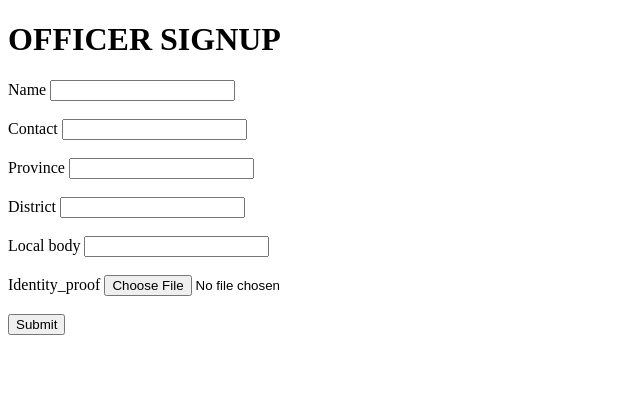
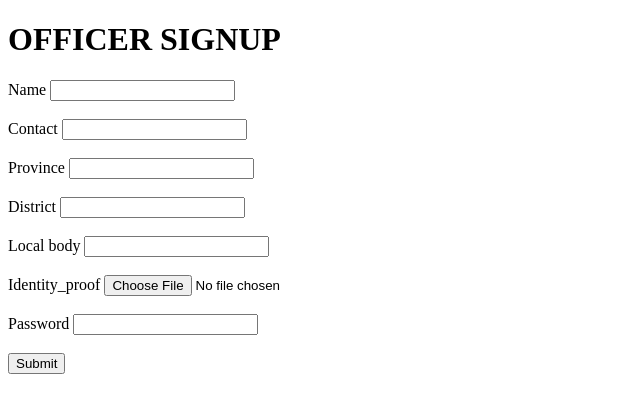
Before and after one commit to Ankit0200/Agri_concept, a Django app: page /accounts/officer_signup/ in a window 1280 px wide. Shown: the top 413 px of the page, without its empty margins (0-640 px from the left). Run offline with Django 5.2, Linux system fonts and the light colour scheme.

Commit message:
Implemented login functionality and hashing functionality of passwords

```diff
--- a/accounts/managers.py
+++ b/accounts/managers.py
@@ -7,8 +7,7 @@ class UserManager(BaseUserManager):
     def create_user(self, contact_no, password=None, **extra_fields):
         if not contact_no:
             raise ValueError('Contact number must be set')
-        user = self.model(Contact_no=contact_no, **extra_fields)
-        user.set_password(password)
+        user = self.model(Contact_no=contact_no, password=password, **extra_fields)
         user.save(using=self._db)
         return user
 
--- a/accounts/models.py
+++ b/accounts/models.py
@@ -1,5 +1,6 @@
 from django.contrib.auth.models import AbstractUser
 from django.db import models
+
 
 from .managers import UserManager
 
@@ -44,6 +45,7 @@ class official_requests(models.Model):
     Province = models.CharField(max_length=100)
     District = models.CharField(max_length=100)
     Local_government = models.CharField(max_length=100)
+    password=models.CharField(max_length=100,default='<PASSWORD>')
 
     identity_proof = models.ImageField(upload_to='pending_official_requests/')
     date = models.DateTimeField(auto_now_add=True)
--- a/accounts/urls.py
+++ b/accounts/urls.py
@@ -12,5 +12,6 @@ urlpatterns = [
     path('reject/<int:id>', views.reject_request,name='reject'),
     path('approved/', views.approved_officials, name='approved'),
     path('approved/suspend/<int:id>', views.suspend_officials,name='suspend'),
-    path('approved/remove/<int:id>', views.remove_officials, name='remove')
+    path('approved/remove/<int:id>', views.remove_officials, name='remove'),
+    path('login/', views.login_view, name='login')
 ]
--- a/accounts/views.py
+++ b/accounts/views.py
@@ -2,6 +2,8 @@ from django.shortcuts import render,redirect
 from .models import CustomUser, official_requests
 from django.shortcuts import HttpResponse
 from django.db.models import Q
+from django.contrib.auth import authenticate,login,logout
+from django.contrib.auth.hashers import check_password,make_password
 
 
 # Create your views here.
@@ -16,8 +18,10 @@ def farmer_signup(request):
         Province = request.POST['Province']
         District = request.POST['District']
         local_body = request.POST['Local_body']
-        CustomUser.objects.create_user(Name=Name, contact_no=Phone, Province=Province, District=District,
-                                       Local_government=local_body)
+        password =make_password(request.POST['password'])
+        print(password)
+        CustomUser.objects.create_user(Name=Name,contact_no=Phone, Province=Province, District=District,
+                                       Local_government=local_body,password=password)
 
     return render(request, 'Accounts/farmer_signup.html')
 
@@ -30,8 +34,14 @@ def officer_signup(request):
         District = request.POST['District']
         local_body = request.POST['Local_body']
         identity_proof = request.FILES['identity_proof']
+        password=make_password(request.POST['password'])
+
+
         official_requests.objects.create(Name=Name, Contact_no=Phone, Province=Province, District=District,
-                                         Local_government=local_body, identity_proof=identity_proof)
+                                         Local_government=local_body, identity_proof=identity_proof,password=password)
+
+
+
 
     return render(request, 'Accounts/officer_signup.html')
 
@@ -54,9 +64,10 @@ def qualify_requests(request, id):
     District = official_request.District
     local_body = official_request.Local_government
     identity_proof = official_request.identity_proof
+    password=official_request.password
 
     CustomUser.objects.create_user(Name=Name, contact_no=Phone, Province=Province, District=District,
-                                   Local_government=local_body, user_type='Official', identity_proof=identity_proof)
+                                   Local_government=local_body, user_type='Official', identity_proof=identity_proof,password=password)
 
     return HttpResponse("You added them to the User database successfully")
 
@@ -70,7 +81,7 @@ def reject_request(request,id):
 
 def approved_officials(request):
     approved = CustomUser.objects.filter(user_type='Official')
-    return render(request, 'approved_officials.html', {'approved_officials': approved})
+    return render(request, 'accounts/approved_officials.html', {'approved_officials': approved})
 
 def suspend_officials(request, id):
     req_user=CustomUser.objects.get(id=id)
@@ -94,3 +105,16 @@ def remove_officials(request, id):
     request_to_delete=official_requests.objects.get(Contact_no=req_user_contact)
     request_to_delete.delete()
     return HttpResponse("THE OFFICIAL WAS REMOVED PERMANENTLY WITHOUT")
+
+
+def login_view(request):
+    if request.method == 'POST':
+        contact=request.POST['contact']
+        password=request.POST['password']
+        user= authenticate(request,Contact_no=contact, password=password)
+        if user is not None:
+            login(request,user)
+            return HttpResponse(f"Welcome MR {request.user.Name}")
+        else:
+            return HttpResponse('INVALID CREDINTIALS')
+    return render(request,'accounts/login.html')
--- a/templates/Accounts/farmer_signup.html
+++ b/templates/Accounts/farmer_signup.html
@@ -17,8 +17,10 @@
     <input type="text" name="District"><br><br>
     <label>Local body</label>
     <input type="text" name="Local_body"><br><br>
+
+    <label>Password</label>
+    <input type="password" name="password"><br><br>
     <button type="submit">Submit</button>
-
 
 
 </form>
--- a/templates/Accounts/officer_signup.html
+++ b/templates/Accounts/officer_signup.html
@@ -19,8 +19,13 @@
     <label>Local body</label>
     <input type="text" name="Local_body"><br><br>
     <label>Identity_proof</label>
+
     <input type="File" name="identity_proof"><br><br>
-    <button type="submit">Submit</button>
+
+    <label>Password</label>
+    <input type="password" name="password"><br><br>
+
+     <button type="submit">Submit</button>
 
 
 </form>
```
Also changed, not shown: news_publishing/views.py (+12 -9 lines), templates/Accounts/login.html (added, +22 -0 lines), accounts/migrations/0008_official_requests_password.py (added), db.sqlite3, media/pending_official_requests/Screenshot_3.png (added), media/pending_official_requests/Screenshot_8.png (added), media/pending_official_requests/Screenshot_8_sOkcSI9.png (added), media/proof_document/280620210634471bld.jpg (added), media/submitted_notices/Screenshot_1.png (added).
